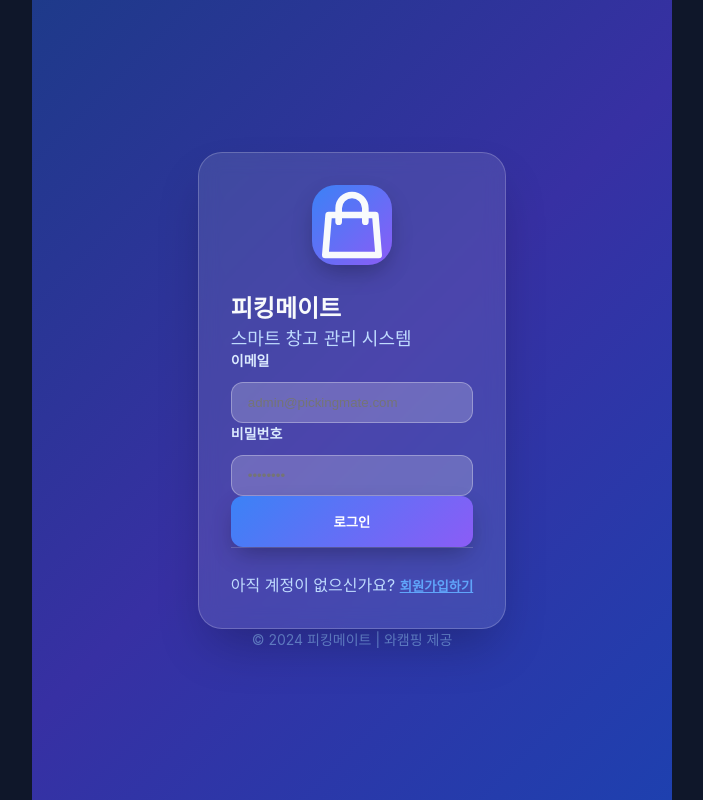
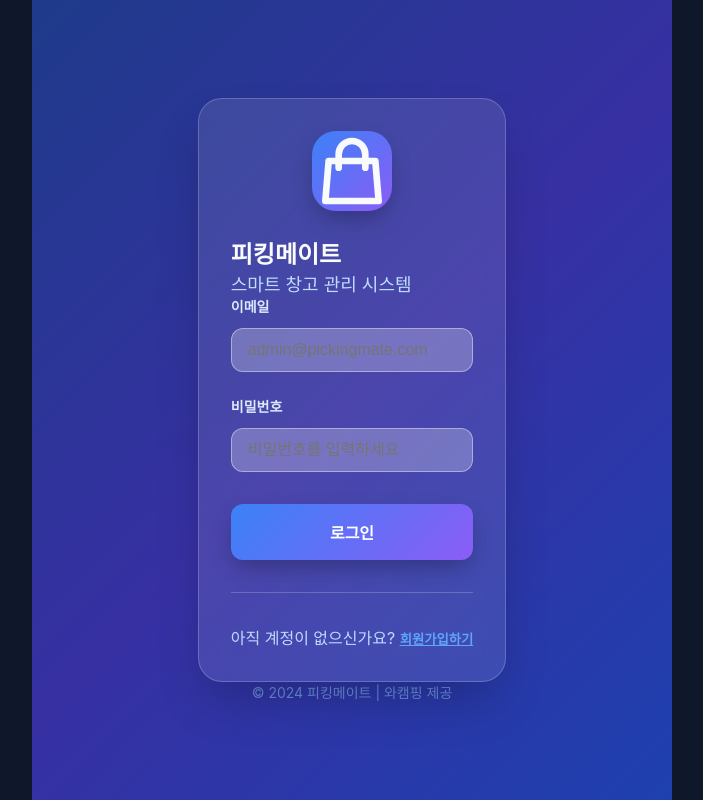
Before and after one commit to jake-taeri/pickingmate-saas, a React (Vite) app: page / in a window 1280 px wide. Shown: the whole page, without its empty margins (288-991 px from the left). Built offline with nearby package versions, Linux system fonts and the light colour scheme.

Commit message:
style: 플레이스홀더 가시성 개선 및 간격 조정

```diff
--- a/src/components/LoginView.jsx
+++ b/src/components/LoginView.jsx
@@ -60,7 +60,13 @@ export default function LoginView() {
 
           <form onSubmit={handleSubmit} className="space-y-6">
             <div>
-              <label style={{ color: '#dbeafe', fontSize: '0.875rem', fontWeight: '600', display: 'block', marginBottom: '0.75rem' }}>
+              <label style={{
+                color: '#dbeafe',
+                fontSize: '0.875rem',
+                fontWeight: '600',
+                display: 'block',
+                marginBottom: '0.75rem'
+              }}>
                 이메일
               </label>
               <input
@@ -70,21 +76,36 @@ export default function LoginView() {
                 style={{
                   width: '100%',
                   padding: '0.75rem 1rem',
-                  background: 'rgba(255, 255, 255, 0.2)',
-                  border: '1px solid rgba(255, 255, 255, 0.3)',
+                  background: 'rgba(255, 255, 255, 0.25)',
+                  border: '1px solid rgba(255, 255, 255, 0.4)',
                   borderRadius: '0.75rem',
                   color: 'white',
                   outline: 'none',
-                  transition: 'all 0.2s'
+                  transition: 'all 0.2s',
+                  fontSize: '1rem'
                 }}
                 placeholder="admin@pickingmate.com"
                 required
                 disabled={loading}
+                onFocus={(e) => {
+                  e.target.style.background = 'rgba(255, 255, 255, 0.3)';
+                  e.target.style.border = '1px solid rgba(255, 255, 255, 0.6)';
+                }}
+                onBlur={(e) => {
+                  e.target.style.background = 'rgba(255, 255, 255, 0.25)';
+                  e.target.style.border = '1px solid rgba(255, 255, 255, 0.4)';
+                }}
               />
             </div>
 
-            <div>
-              <label style={{ color: '#dbeafe', fontSize: '0.875rem', fontWeight: '600', display: 'block', marginBottom: '0.75rem' }}>
+            <div style={{ marginTop: '1.5rem' }}>
+              <label style={{
+                color: '#dbeafe',
+                fontSize: '0.875rem',
+                fontWeight: '600',
+                display: 'block',
+                marginBottom: '0.75rem'
+              }}>
                 비밀번호
               </label>
               <input
@@ -94,16 +115,25 @@ export default function LoginView() {
                 style={{
                   width: '100%',
                   padding: '0.75rem 1rem',
-                  background: 'rgba(255, 255, 255, 0.2)',
-                  border: '1px solid rgba(255, 255, 255, 0.3)',
+                  background: 'rgba(255, 255, 255, 0.25)',
+                  border: '1px solid rgba(255, 255, 255, 0.4)',
                   borderRadius: '0.75rem',
                   color: 'white',
                   outline: 'none',
-                  transition: 'all 0.2s'
+                  transition: 'all 0.2s',
+                  fontSize: '1rem'
                 }}
-                placeholder="••••••••"
+                placeholder="비밀번호를 입력하세요"
                 required
                 disabled={loading}
+                onFocus={(e) => {
+                  e.target.style.background = 'rgba(255, 255, 255, 0.3)';
+                  e.target.style.border = '1px solid rgba(255, 255, 255, 0.6)';
+                }}
+                onBlur={(e) => {
+                  e.target.style.background = 'rgba(255, 255, 255, 0.25)';
+                  e.target.style.border = '1px solid rgba(255, 255, 255, 0.4)';
+                }}
               />
             </div>
 
@@ -113,7 +143,8 @@ export default function LoginView() {
                 border: '1px solid rgba(239, 68, 68, 0.5)',
                 color: '#fecaca',
                 padding: '0.75rem 1rem',
-                borderRadius: '0.75rem'
+                borderRadius: '0.75rem',
+                marginTop: '1rem'
               }}>
                 {error}
               </div>
@@ -132,7 +163,9 @@ export default function LoginView() {
                 cursor: 'pointer',
                 transition: 'all 0.2s',
                 transform: 'translateY(0)',
-                boxShadow: '0 10px 25px -5px rgba(0, 0, 0, 0.3)'
+                boxShadow: '0 10px 25px -5px rgba(0, 0, 0, 0.3)',
+                marginTop: '2rem',
+                fontSize: '1rem'
               }}
               onMouseOver={(e) => {
                 e.target.style.transform = 'translateY(-2px)';
@@ -147,7 +180,12 @@ export default function LoginView() {
               {loading ? '로그인 중...' : '로그인'}
             </button>
 
-            <div style={{ textAlign: 'center', paddingTop: '1.5rem', borderTop: '1px solid rgba(255, 255, 255, 0.2)' }}>
+            <div style={{
+              textAlign: 'center',
+              paddingTop: '2rem',
+              borderTop: '1px solid rgba(255, 255, 255, 0.2)',
+              marginTop: '2rem'
+            }}>
               <span style={{ color: '#bfdbfe' }}>아직 계정이 없으신가요? </span>
               <button
                 type="button"
```
Also changed, not shown: 1 other file (tests, documents, lock files or other folders).
